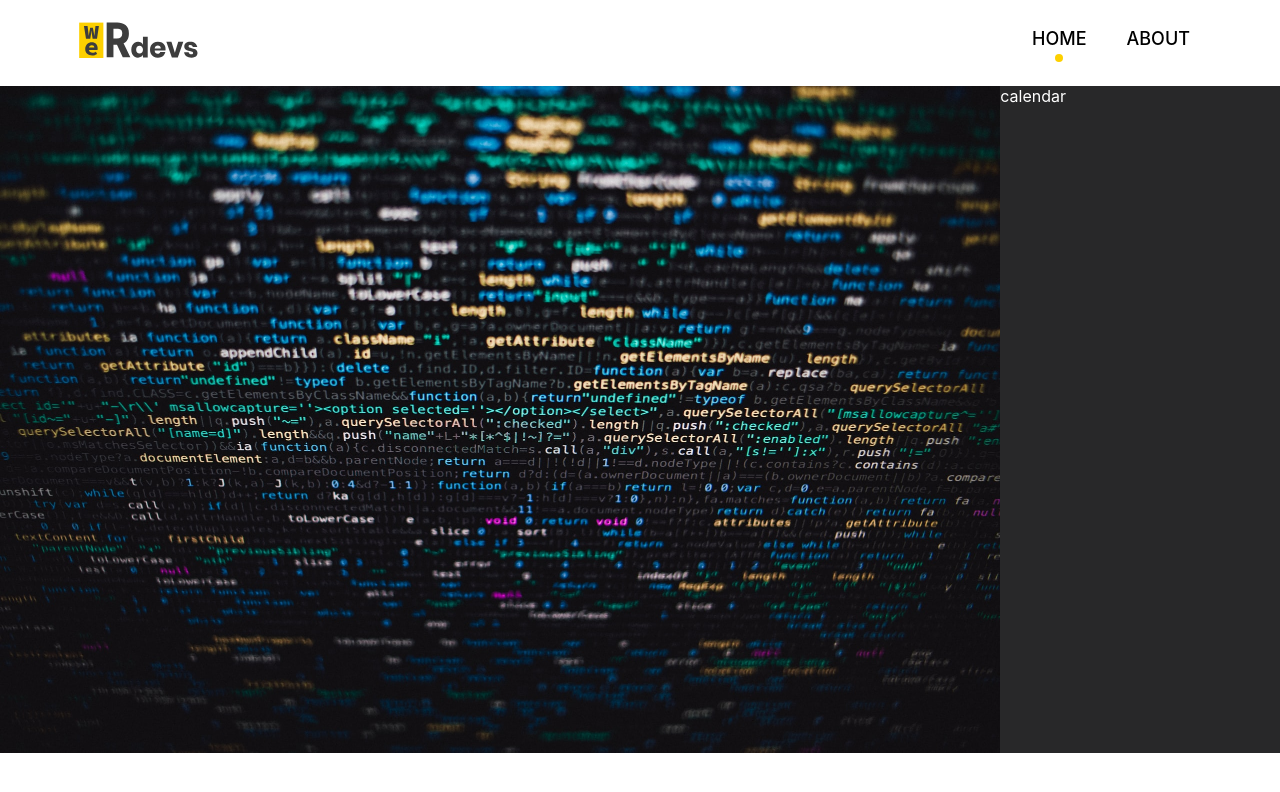
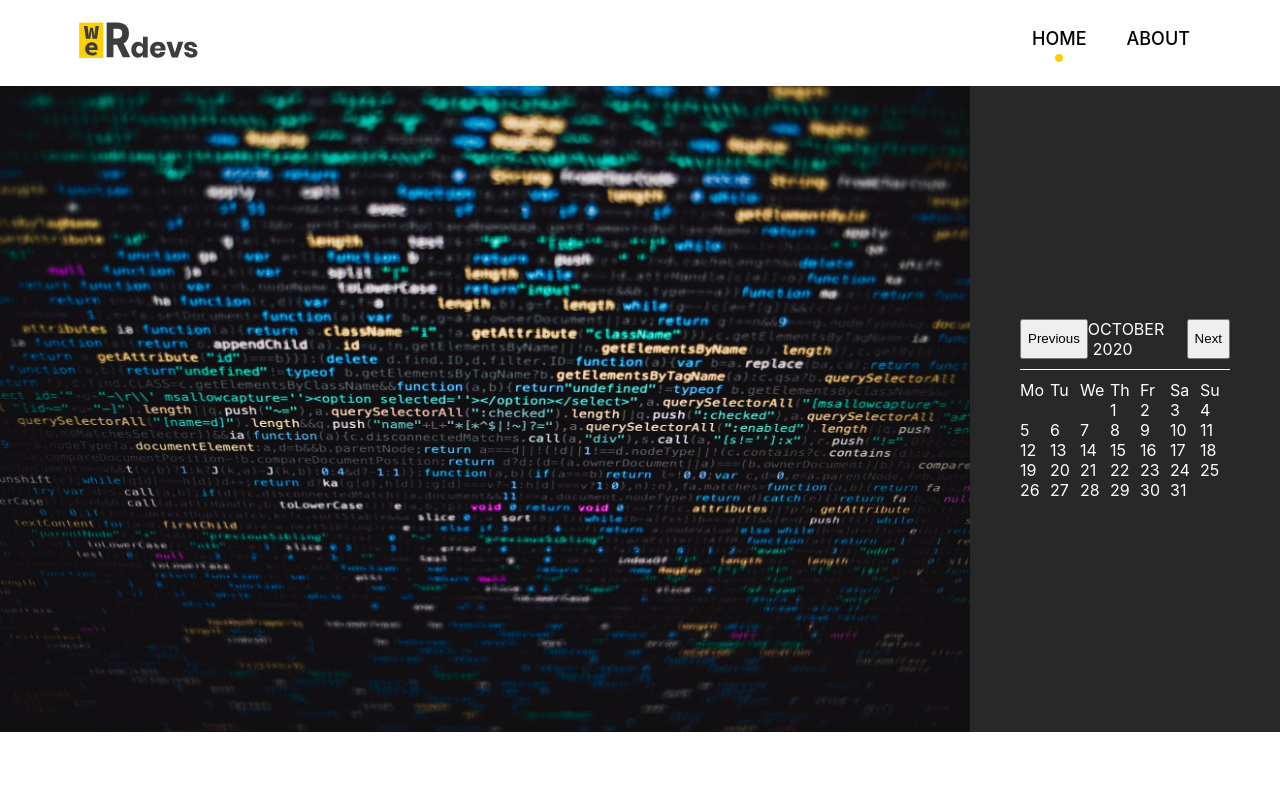
Before and after one commit to LtCodename/werdevs-angular-task, an Angular app: page /home in a window 1280 px wide. Shown: the top 792 px of the page. Built offline with nearby package versions, Linux system fonts and the light colour scheme.

Commit message:
Calendar setup

```diff
--- a/src/app/app.module.ts
+++ b/src/app/app.module.ts
@@ -10,7 +10,7 @@ import { AppComponent } from './app.component';
   ],
   imports: [
     BrowserModule,
-    AppRoutingModule
+    AppRoutingModule,
   ],
   providers: [],
   bootstrap: [AppComponent]
--- /dev/null
+++ b/src/app/components/calendar/calendar-creator.service.ts
@@ -0,0 +1,109 @@
+import { Day } from './calendar-model';
+
+export class CalendarCreator {
+  private currentYear: number;
+  private currentMonthIndex: number;
+
+  constructor() {
+    let date = new Date();
+    this.currentYear = date.getFullYear();
+    this.currentMonthIndex = date.getMonth();
+  }
+
+  public getCurrentMonth(): Day[] {
+    return this.getMonth(this.currentMonthIndex, this.currentYear);
+  }
+
+  public getMonth(monthIndex: number, year: number): Day[] {
+    let days = [];
+
+    let firstday = this.createDay(1, monthIndex, year);
+
+    //create empty days
+    for (let i = 1; i < firstday.weekDayNumber; i++) {
+      days.push({
+        weekDayNumber: i,
+        monthIndex: monthIndex,
+        year: year,
+      } as Day);
+    }
+    days.push(firstday);
+    //
+
+    let countDaysInMonth = new Date(year, monthIndex +1, 0).getDate();
+    for (let i = 2; i < countDaysInMonth +1; i++) {
+      days.push(this.createDay(i, monthIndex, year));
+    }
+
+    return days;
+  }
+
+  public getMonthName(monthIndex: number): string {
+    switch (monthIndex) {
+      case 0:
+        return "January";
+      case 1:
+        return "February";
+      case 2:
+        return "March";
+      case 3:
+        return "April";
+      case 4:
+        return "May";
+      case 5:
+        return "June";
+      case 6:
+        return "July";
+      case 7:
+        return "August";
+      case 8:
+        return "September";
+      case 9:
+        return "October";
+      case 10:
+        return "November";
+      case 11:
+        return "December";
+
+      default:
+        return "";
+    }
+  }
+
+  public getWeekDayName(weekDay: number): string {
+    switch (weekDay) {
+      case 0:
+        return "Su"; // Sunday
+      case 1:
+        return "Mo"; // Monday
+      case 2:
+        return "Tu"; // Tuesday
+      case 3:
+        return "We"; // Wednesday
+      case 4:
+        return "Th"; // Thursday
+      case 5:
+        return "Fr"; // Friday
+      case 6:
+        return "Sa"; // Saturday
+
+      default:
+        return "";
+    }
+  }
+
+  private createDay(dayNumber: number, monthIndex: number, year: number) {
+    let day = new Day();
+
+    day.monthIndex = monthIndex;
+    day.month = this.getMonthName(monthIndex);
+
+    day.number = dayNumber;
+    day.year = this.currentYear;
+
+    day.weekDayNumber = new Date(year, monthIndex, dayNumber).getDay();
+    day.weekDayName = this.getWeekDayName(day.weekDayNumber);
+
+    return day;
+  }
+}
--- /dev/null
+++ b/src/app/components/calendar/calendar-model.ts
@@ -0,0 +1,8 @@
+export class Day {
+    public number: number;
+    public year: number;
+    public month: string;
+    public monthIndex: number;
+    public weekDayName: string;
+    public weekDayNumber: number;
+  }
--- /dev/null
+++ b/src/app/components/calendar/calendar.component.html
@@ -0,0 +1,21 @@
+<div class="column calendar-wrapper">
+    <div class="row calendar-nav">
+        <button (click)="onPreviousMonth()">Previous</button>
+        <div class="row">
+            <span>{{calendarCreator.getMonthName(monthNumber)}}</span>
+            <span class="cal-year">{{year}}</span>
+        </div>
+
+        <button (click)="onNextMonth()">Next</button>
+    </div>
+
+    <div class="calendar">
+    <span *ngFor='let weekDay of weekDaysName' class="day">
+        {{weekDay}}
+    </span>
+
+    <span *ngFor='let day of monthDays' class="day">
+        {{day.number}}
+    </span>
+    </div>
+</div>
--- /dev/null
+++ b/src/app/components/calendar/calendar.component.scss
@@ -0,0 +1,25 @@
+.calendar {
+    width: 210px;
+
+    .day {
+      width: 30px;
+      display: inline-block;
+    }
+}
+
+.calendar-nav {
+  flex-wrap: nowrap;
+  margin-bottom: 10px;
+  padding-bottom: 10px;
+  border-bottom: 1px solid white;
+  justify-content: space-between;
+  text-transform: uppercase;
+}
+
+.calendar-wrapper {
+  padding: 50px;
+}
+
+.cal-year {
+  margin-left: 5px;
+}
--- /dev/null
+++ b/src/app/components/calendar/calendar.component.ts
@@ -0,0 +1,74 @@
+import { CommonModule } from '@angular/common';
+import { Component, NgModule, OnInit } from '@angular/core';
+import { RouterModule } from '@angular/router';
+import { CalendarCreator } from './calendar-creator.service';
+import { Day } from './calendar-model';
+
+@Component({
+  selector: 'app-calendar',
+  providers: [CalendarCreator],
+  templateUrl: './calendar.component.html',
+  styleUrls: ['./calendar.component.scss']
+})
+export class CalendarComponent implements OnInit {
+
+  public monthDays: Day[];
+
+  public monthNumber: number;
+  public year: number;
+
+  public weekDaysName = [];
+
+  constructor(public calendarCreator: CalendarCreator) {}
+
+  ngOnInit(): void {
+    this.setMonthDays(this.calendarCreator.getCurrentMonth());
+
+    this.weekDaysName.push("Mo");
+    this.weekDaysName.push("Tu");
+    this.weekDaysName.push("We");
+    this.weekDaysName.push("Th");
+    this.weekDaysName.push("Fr");
+    this.weekDaysName.push("Sa");
+    this.weekDaysName.push("Su");
+  }
+
+  onNextMonth(): void {
+    this.monthNumber++;
+
+    if (this.monthNumber == 13) {
+      this.monthNumber = 1;
+      this.year++;
+    }
+
+    this.setMonthDays(this.calendarCreator.getMonth(this.monthNumber, this.year));
+  }
+
+  onPreviousMonth() : void{
+    this.monthNumber--;
+
+    if (this.monthNumber < 1) {
+      this.monthNumber = 12;
+      this.year--;
+    }
+
+    this.setMonthDays(this.calendarCreator.getMonth(this.monthNumber, this.year));
+  }
+
+  private setMonthDays(days: Day[]): void {
+    this.monthDays = days;
+    this.monthNumber = this.monthDays[0].monthIndex;
+    this.year = this.monthDays[0].year;
+  }
+
+}
+
+@NgModule({
+  declarations: [CalendarComponent],
+  imports: [
+    CommonModule,
+    RouterModule
+  ],
+  exports: [CalendarComponent]
+})
+export class CalendarModule { }
--- a/src/app/home/home-page/home-page.component.html
+++ b/src/app/home/home-page/home-page.component.html
@@ -2,5 +2,7 @@
     <div class="background-pic-wrapper">
         <img class="background-pic" src="assets/background.jpg">
     </div>
-    <div class="calendar-wrapper">calendar</div>
+    <div class="calendar-wrapper column column-center-vertical column-center-horizontal">
+        <app-calendar></app-calendar>
+    </div>
 </div>
--- a/src/app/home/home-page/home-page.component.scss
+++ b/src/app/home/home-page/home-page.component.scss
@@ -10,7 +10,6 @@
 .calendar-wrapper {
     background: #282829;
     color: #FFFFFF;
-    width: 300px;
 }
 
 .home-page-content {
--- a/src/app/home/home.module.ts
+++ b/src/app/home/home.module.ts
@@ -2,6 +2,7 @@ import { NgModule } from '@angular/core';
 import { CommonModule } from '@angular/common';
 import { HomeRoutingModule } from './home-routing.module';
 import { HomePageComponent } from './home-page/home-page.component';
+import { CalendarModule } from '../components/calendar/calendar.component';
 
 
 
@@ -9,7 +10,8 @@ import { HomePageComponent } from './home-page/home-page.component';
   declarations: [HomePageComponent],
   imports: [
     CommonModule,
-    HomeRoutingModule
+    HomeRoutingModule,
+    CalendarModule
   ]
 })
 export class HomeModule { }
```
Also changed, not shown: 2 other files (tests, documents, lock files or other folders).
